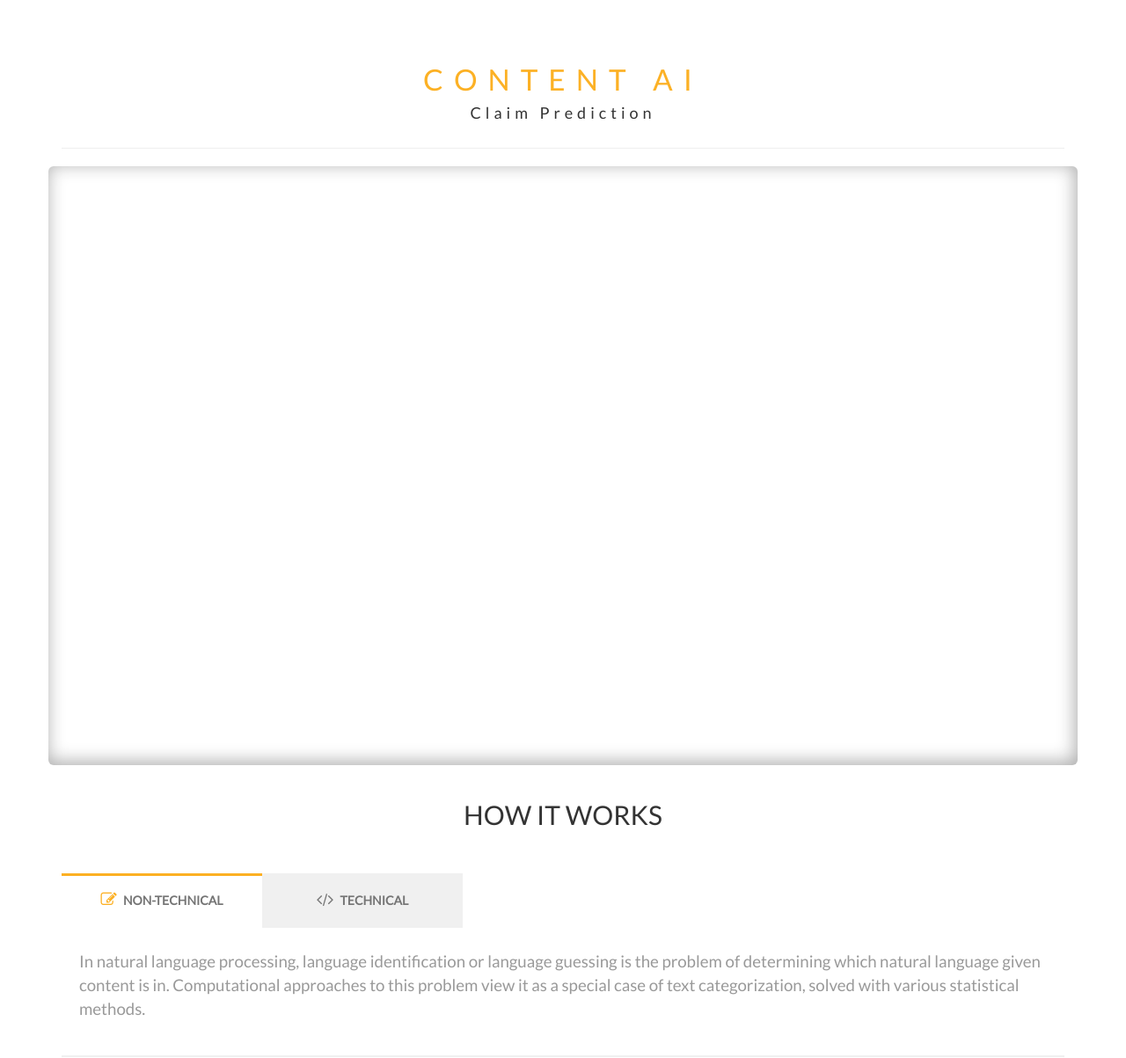
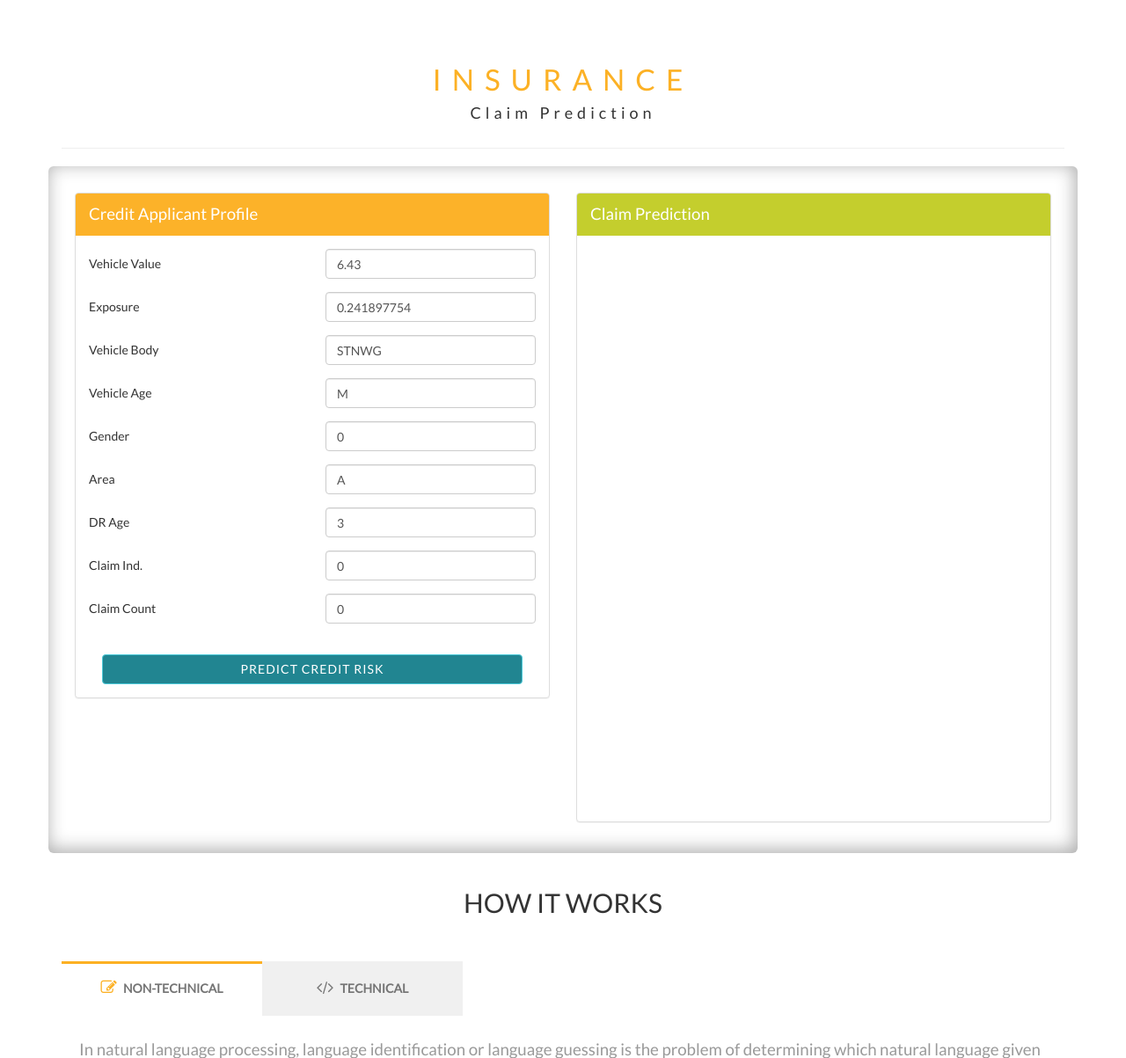
Before and after one commit to varadhodiyil/datasciencesolution, a Django app: page /claim-predict/ in a window 1280 px wide. Shown: the part 68-1271 px from the top of the page at 88% size. Run offline with Django 3.2, Linux system fonts and the light colour scheme; some libraries are stand-ins or nearby versions.

Commit message:
Curl Fixes and added form for claim predict

```diff
--- a/datascience/datascience/core/urls.py
+++ b/datascience/datascience/core/urls.py
@@ -23,7 +23,7 @@ urlpatterns = [
     url(r'^summarize/$',views.summarize,name="summarize"),
     url(r'^ner/$',views.ner,name="ner"),
     url(r'^sentiment/$',views.sentiment,name="sentiment"),
-    url(r'^langdect/$',views.langdetect,name="langdect"),
+    url(r'^langdetect/$',views.langdetect,name="langdect"),
     url(r'^clv/$',views.clv,name="clv"),
     url(r'^loyalty/$',views.loyalty,name="loyalty"),
     url(r'^churn/$',views.churn,name="churn"),
--- a/datascience/datascience/core/views.py
+++ b/datascience/datascience/core/views.py
@@ -6,7 +6,8 @@ from rest_framework.parsers import JSONParser, FormParser
 from rest_framework.decorators import api_view
 from rest_framework.decorators import parser_classes
 from rest_framework.response import Response
-from datascience.core.resources import predict_credit_risk , predict_fraud , lang_detect
+from datascience.core.resources import predict_credit_risk , predict_fraud , lang_detect , summarize_text
+from rest_framework import status
 # Create your views here.
 credit_data = [
     {
@@ -111,8 +112,20 @@ def creditAnalyis(request):
     resp['labels']  = credit_data
     return render(request,"credit-analysis.html" , resp)
 
+@api_view(["GET","POST"])
+@parser_classes((JSONParser,FormParser))
 def summarize(request):
-    return render(request,"summarizer.html")
+    if request.method == "GET":
+        return render(request,"summarizer.html")
+    if request.method == "POST":
+        data = request.data
+        resp = dict()
+        resp['status'] = False
+        resp['message'] = " Invalid Request"
+        if "data" in  data:
+            resp = summarize_text(data['data'])
+            return Response(resp,status=status.HTTP_200_OK)
+        return Response(resp , status=status.HTTP_400_BAD_REQUEST)
 
 def ner(request):
     return render(request,"ner.html")
@@ -151,7 +164,56 @@ def recommender_product(request):
     return render(request , "recommender-product.html")
 
 def claim_predict(request):
-    return render(request , "claim-predict.html")
+    labels = [
+               {
+                    "value":6.43,
+                    "model":"veh_value",
+                    "label":"Vehicle Value"
+                },
+                {
+                    "value":0.241897754,
+                    "model":"exposure",
+                    "label" : "Exposure"
+                },
+                {
+                    "value":"STNWG",
+                    "model":"veh_body",
+                    "label":"Vehicle Body"
+                },
+                {
+                    "value":"M" ,
+                    "model":"veh_age",
+                    "label":"Vehicle Age"
+                },
+                {
+                    "value":0,
+                    "model":"gender",
+                    "label":"Gender"
+                },
+                {
+                    "value":"A",
+                    "model":"area",
+                    "label":"Area"
+                },
+                {
+                    "value":3,
+                    "model":"dr_age",
+                    "label":"DR Age"
+                },
+                {
+                    "value":0,
+                    "model":"claim_ind",
+                    "label":"Claim Ind."
+                },
+                {
+                    "value":0,
+                    "model":"claim_count",
+                    "label":"Claim Count"
+                },
+            ]
+    data = dict()
+    data['labels'] = labels
+    return render(request , "claim-predict.html" , data )
 
 @api_view(["GET","POST"])
 @parser_classes((JSONParser,FormParser))
@@ -290,7 +352,7 @@ def send_email(request):
     status = send_mail(
     'Subject here',
     'Here is the message.',
-    'madhan@sigmaways.com',
+    'varadhodiyil@gmail.com',
     ['madhan_94@live.com'],
     )
     return Response(status)
--- a/datascience/static/assets/scripts/claim-predict.js
+++ b/datascience/static/assets/scripts/claim-predict.js
@@ -1,14 +1,17 @@
 
 var app = angular.module("claimPredictApp", []);
 app.controller("claimCtrl", function ($scope, $http) {
-
-    $http.get(apiURL + "service/claim").then(function (response) {
+    $scope.Claim = {};
+    $scope.submit = function (isValid) {
+        if (isValid) {
+                divolte.signal("Claim_Predict_Submit", { "queryString": this.Claim });
+            $http.post(apiURL + "service/claim", this.Claim).then(function (response) {
                 google.charts.load('current', { packages: ['corechart', 'line'] });
                 google.charts.setOnLoadCallback(drawBasic);
                 function drawBasic() {
-            let data_arr =[];
-            resp = response.data.data.forEach(function(element) {
-                data_arr.push([Number(element.Actual),Number(element.Predicted)]);
+                    let data_arr = [];
+                    resp = response.data.data.forEach(function (element) {
+                        data_arr.push([Number(element.Actual), Number(element.Predicted)]);
                     }, this);
                     console.log(data_arr);
                     var data = new google.visualization.DataTable();
@@ -32,5 +35,13 @@ app.controller("claimCtrl", function ($scope, $http) {
                 }
             });
 
+        }
+    };
+
+
 
 });
+
+$(document).ready(function () {
+    divolte.signal("Claim_Predict", {});
+});
--- a/datascience/static/assets/scripts/summarizer.js
+++ b/datascience/static/assets/scripts/summarizer.js
@@ -7,7 +7,7 @@ app.controller("postCtrl", function ($scope, $http)
             $(document).ready(function () {
                 divolte.signal("Summarizer_Submit",{"queryString":this.Summarize});
             });
-            $http.post("summarize/", this.Summarize).then(function (result)
+            $http.post("#", this.Summarize).then(function (result)
             {
                 $scope.summary = result.data;
             });
--- a/datascience/templates/claim-predict.html
+++ b/datascience/templates/claim-predict.html
@@ -6,32 +6,41 @@
 <div class="container m-t-inner" ng-app="claimPredictApp">
    <div class="row">
       <div class="col-sm-12 text-center">
-         <h1 class="head-txt-1 txt-upper m-t-120 skl-clr1">Content AI </h1>
+         <h1 class="head-txt-1 txt-upper m-t-120 skl-clr1">Insurance </h1>
          <h4 class="skl-lett-spac">Claim Prediction</h4>
       </div>
    </div>
    <hr>
    <div class="row" ng-controller="claimCtrl">
 <div class="col-md-12 skl-box-outer">
-          <div id="probdist"  style="height:636px;"> </div>
-         <!-- <div class="col-md-6">
+      <div class="col-md-6">
         <div class="panel panel-default skl-panel1">
-               <div class="panel-heading"><span class="skl-txt-big1">Language Detection</span></div>
+          <div class="panel-heading"><span class="skl-txt-big1">Credit Applicant Profile</span></div>
           <div class="panel-body">
             <form class="form-horizontal" name="creditForm" >
+              {% for x in labels %}
               <div class="form-group">
-                        <label class="col-sm-12 control-label">Content: </label>
-                        <div class="col-sm-12">
-                           <textarea  ng-model="LangDetect.text" required="true" class="form-control" rows="5" ></textarea>
+                <label class="col-sm-6 control-label">{{x.label}}</label>
+                <div class="col-sm-6">
+                  <input type="text" ng-model="Claim.{{x.model}}" ng-init="Claim.{{x.model}}='{{x.value}}'" required="true" class="form-control">
                 </div>
               </div>
+              {% endfor %}
               <div class="col-md-12 m-t-20">
-                     <button type="submit" ng-click="submit(creditForm.$valid)" class="btn skl-btn1 nav-justified txt-upper">LangDetect</button>
+                <button type="submit" ng-click="submit(creditForm.$valid)" class="btn skl-btn1 nav-justified txt-upper">Predict Credit Risk</button>
               </div>
             </form>
           </div>
         </div>
-         </div> -->
+      </div>
+      <div class="col-md-6">
+        <div class="panel panel-default skl-panel2">
+          <div class="panel-heading"><span class="skl-txt-big1">Claim Prediction</span></div>
+          <div class="panel-body">
+            <div id="probdist" style="width:502px;height:636px;"></div>
+          </div>
+        </div>
+      </div>
     </div>
    </div>
    <div class="row">
--- a/datascience/templates/clv.html
+++ b/datascience/templates/clv.html
@@ -70,10 +70,11 @@
                <p class="skl-txt-big1">
                        <pre>
                  <code>
-  curl '<script>document.write(apiURL) </script>service/clv' -X POST -H 'Content-Type: text/json' -d  <span class="code-params">'{"type":"Gaming"}'
+  curl '<script>document.write(apiURL) </script>service/clv' -X POST -H 'Content-Type: application/json' -d  <span class="code-params">'{"type":"Gaming"}'
 </span>
 </code>
 </pre>
+               </p>
             </section>
          </div>
       </div>
--- a/datascience/templates/customer_loyalty.html
+++ b/datascience/templates/customer_loyalty.html
@@ -86,10 +86,10 @@
                <p class="skl-txt-big1">
                        <pre>
                  <code>
-  curl '<script>document.write(apiURL) </script>service/churn' -X POST -H 'Content-Type: text/json' -d  <span class="code-params">'{"type":"Gaming"}'
+  curl '<script>document.write(apiURL) </script>service/churn' -X POST -H 'Content-Type: application/json' -d  <span class="code-params">'{"type":"Gaming"}'
 </span>>
 </code>
-</pre>
+</pre> </p>
             </section>
          </div>
       </div>
--- a/datascience/templates/fraud-detection.html
+++ b/datascience/templates/fraud-detection.html
@@ -66,8 +66,8 @@
             This model takes users loan application information and creates a credit risk score card!
             <pre>
                  <code>
-curl '<script>document.write(base)</script>/fraud-detection/' -X POST -H 'Content-Type: application/json' --data \
-<span class="code-params">'{
+curl '<script>document.write(base)</script>/fraud-detection/' -X POST -H 'Content-Type: application/json' \
+  --data <span class="code-params">'{
     "Time": 0,
     "V1": -1.35980713367,
     "V2": -0.0727811733098,
--- a/datascience/templates/recommender-product.html
+++ b/datascience/templates/recommender-product.html
@@ -92,12 +92,14 @@
             </section>
             <section id="content2" class="tab-content">
                <p class="skl-txt-big1">
+                   {% verbatim %}
                        <pre>
                  <code>
-  curl '<script>document.write(apiURL) </script>service/foodrecom' -X POST -H 'Content-Type: text/json' -d  <span class="code-params">'{"items":"Apple"}'
+  curl '<script>document.write(apiURL) </script>service/foodrecom' -X POST -H 'Content-Type: application/json' -d  <span class="code-params">'{"items":"{{searched_product.product}}"}'
 </span>
 </code>
 </pre>
+{% endverbatim %}
             </section>
          </div>
       </div>
--- a/datascience/templates/retention.html
+++ b/datascience/templates/retention.html
@@ -74,7 +74,7 @@
                <p class="skl-txt-big1">
                        <pre>
                  <code>
-  curl '<script>document.write(apiURL) </script>service/churn' -X POST -H 'Content-Type: text/json' -d  <span class="code-params">'{"type":"Gaming"}'
+  curl '<script>document.write(apiURL) </script>service/churn' -X POST -H 'Content-Type: application/json' -d  <span class="code-params">'{"type":"Gaming"}'
 </span>
 </code>
 </pre>
--- a/datascience/templates/satisfaction.html
+++ b/datascience/templates/satisfaction.html
@@ -72,10 +72,10 @@
                <p class="skl-txt-big1">
                        <pre>
                  <code>
-  curl '<script>document.write(apiURL) </script>service/satisfaction' -X POST -H 'Content-Type: text/json' -d  <span class="code-params">'{"type":"Gaming"}'
+  curl '<script>document.write(apiURL) </script>service/satisfaction' -X POST -H 'Content-Type: application/json' -d  <span class="code-params">'{"type":"Gaming"}'
 </span>
 </code>
-</pre>
+</pre> </p>
             </section>
          </div>
       </div>
```
Also changed, not shown: datascience/datascience/core/resources.py (+20 -0 lines), datascience/datascience/core/summarize.py (added, +54 -0 lines), datascience/templates/langdetect.html (+2 -6 lines), datascience/templates/ner.html (+10 -8 lines), datascience/templates/sentiment.html (+12 -4 lines), datascience/templates/summarizer.html (+12 -3 lines), datascience/templates/credit-analysis.html (line endings or trailing spaces). Lines whose indentation alone changed are shown as unchanged.
